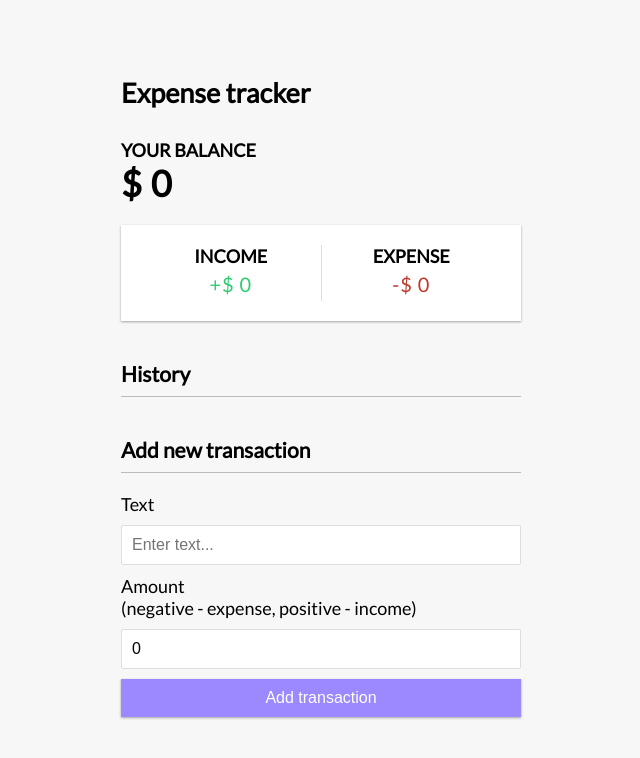
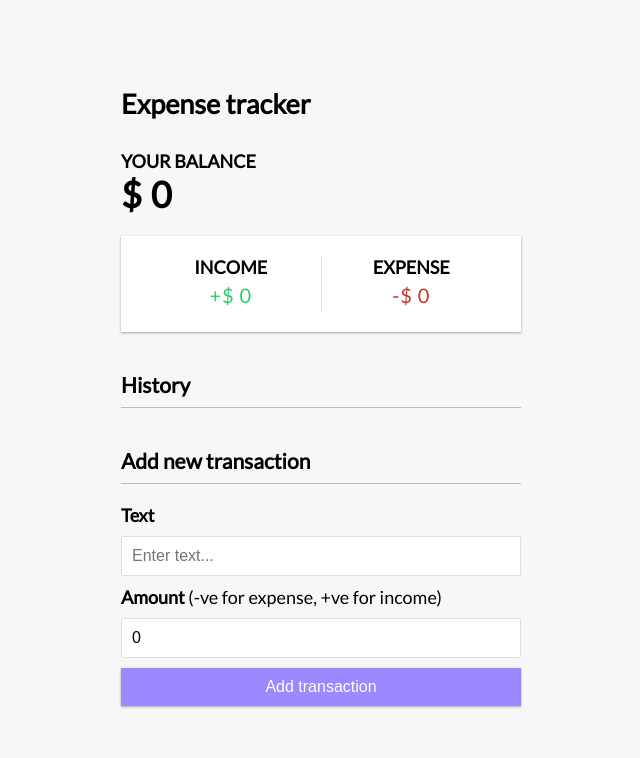
Before and after one commit to danish981/expense-tracker-app-pinia-ts, a Vue app: page / in a window 1280 px wide. Shown: the top 758 px of the page, without its empty margins (319-959 px from the left). Built offline with nearby package versions, Linux system fonts and the light colour scheme.

Commit message:
little bit modification

```diff
--- a/src/components/AddTransaction.vue
+++ b/src/components/AddTransaction.vue
@@ -2,13 +2,13 @@
   <h3>Add new transaction</h3>
   <form id="form" @submit.prevent="onSubmit">
     <div class="form-control">
-      <label for="text">Text</label>
+      <label for="text" style="font-weight: bolder">Text</label>
       <input id="text" v-model="text" placeholder="Enter text..." type="text"/>
     </div>
     <div class="form-control">
       <label for="amount"
-      >Amount <br/>
-        (negative - expense, positive - income)</label
+      ><span style="font-weight: bolder">Amount</span>
+        (-ve for expense, +ve for income)</label
       >
       <input
           id="amount"
```
